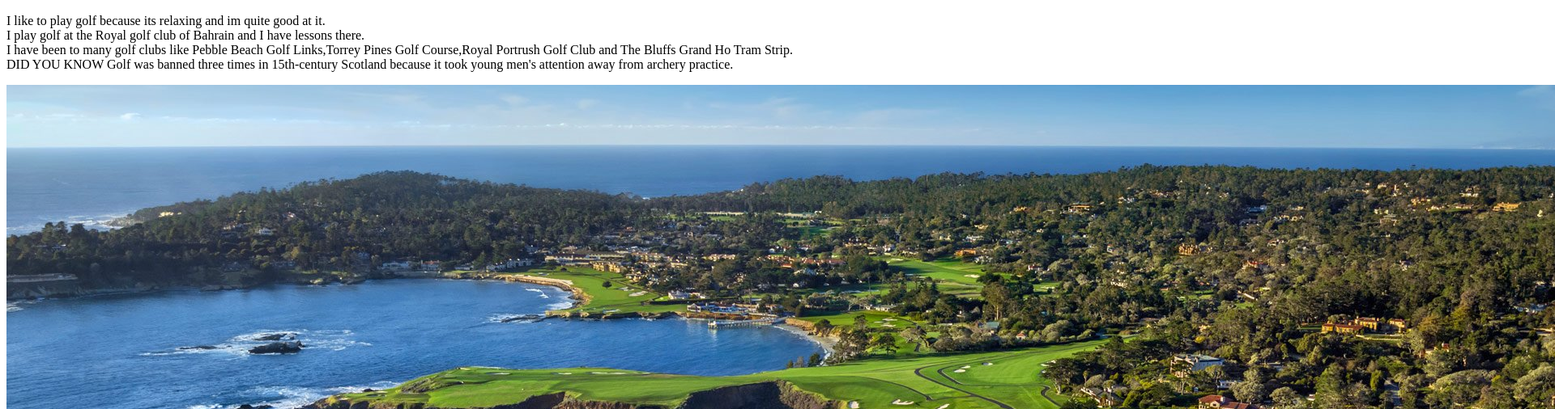
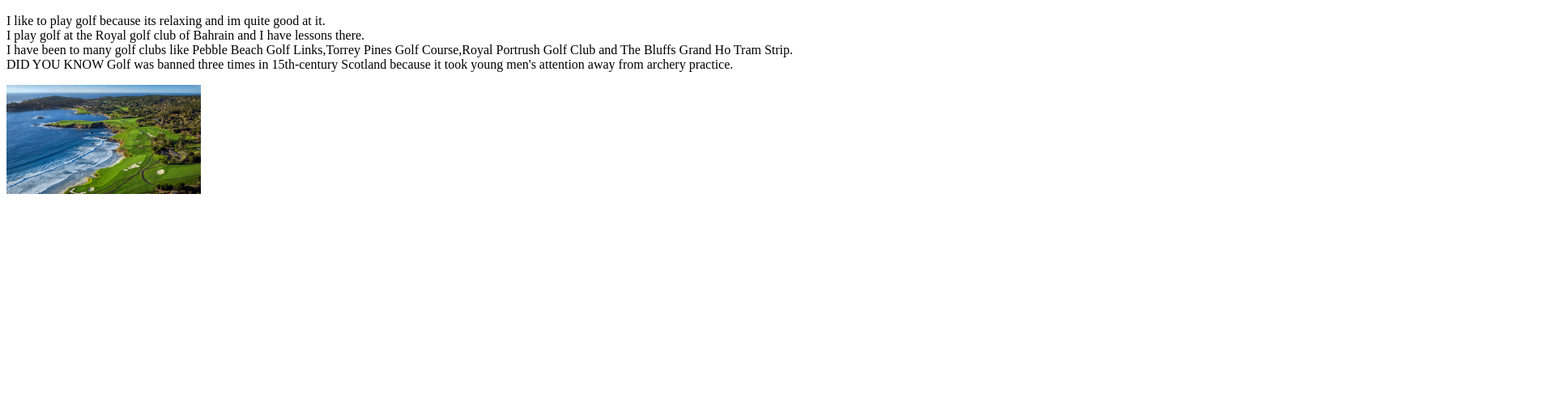
Before and after one commit to sr10354-dev/STAN-7G, a plain HTML site: page index.html in a window 1280 px wide. Shown: the part 110-616 px from the top of the page at 81% size, 1920 px wide, since content can reach past the window. Drawn offline with Linux system fonts and the light colour scheme.

Commit message:
Update index.html

```diff
--- a/index.html
+++ b/index.html
@@ -12,7 +12,7 @@
   I play golf at the Royal golf club of Bahrain and I have lessons there.<br>
   I have been to many golf clubs like  Pebble Beach Golf Links,Torrey Pines Golf Course,Royal Portrush Golf Club and The Bluffs Grand Ho Tram Strip.<br>
   DID YOU KNOW  Golf was banned three times in 15th-century Scotland because it took young men's attention away from archery practice.</p>
-<img src="golf.jpg" alt="pebble beach golf links">
+<img src="golf.jpg" alt="pebble beach golf links"width='240'>
 
 
 </body>
```
